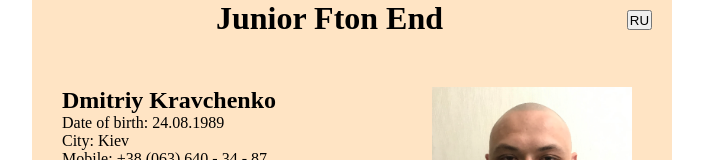
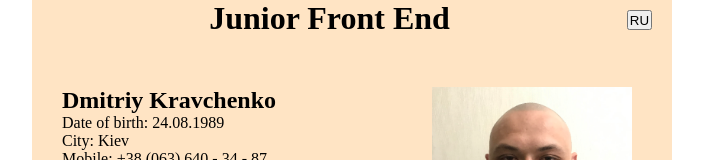
Before and after one commit to kravchenko-dev/B.A.HomeWork-1, a plain HTML site: page english_cv.html in a window 1280 px wide. Shown: the top 160 px of the page, without its empty margins (288-991 px from the left). Drawn offline with Linux system fonts and the light colour scheme.

Commit message:
Chenge h1

```diff
--- a/english_cv.html
+++ b/english_cv.html
@@ -12,7 +12,7 @@
       <form action="./index.html">
         <button>RU</button>
       </form>
-      <h1>Junior Fton End</h1>
+      <h1>Junior Front End</h1>
       <div class="contacts">
         <img src="./img/Photo.png" alt="Kravchenko Dmitriy" />
         <h2 class="cv_name">Dmitriy Kravchenko</h2>
```
Also changed, not shown: index.html (+1 -1 lines).
